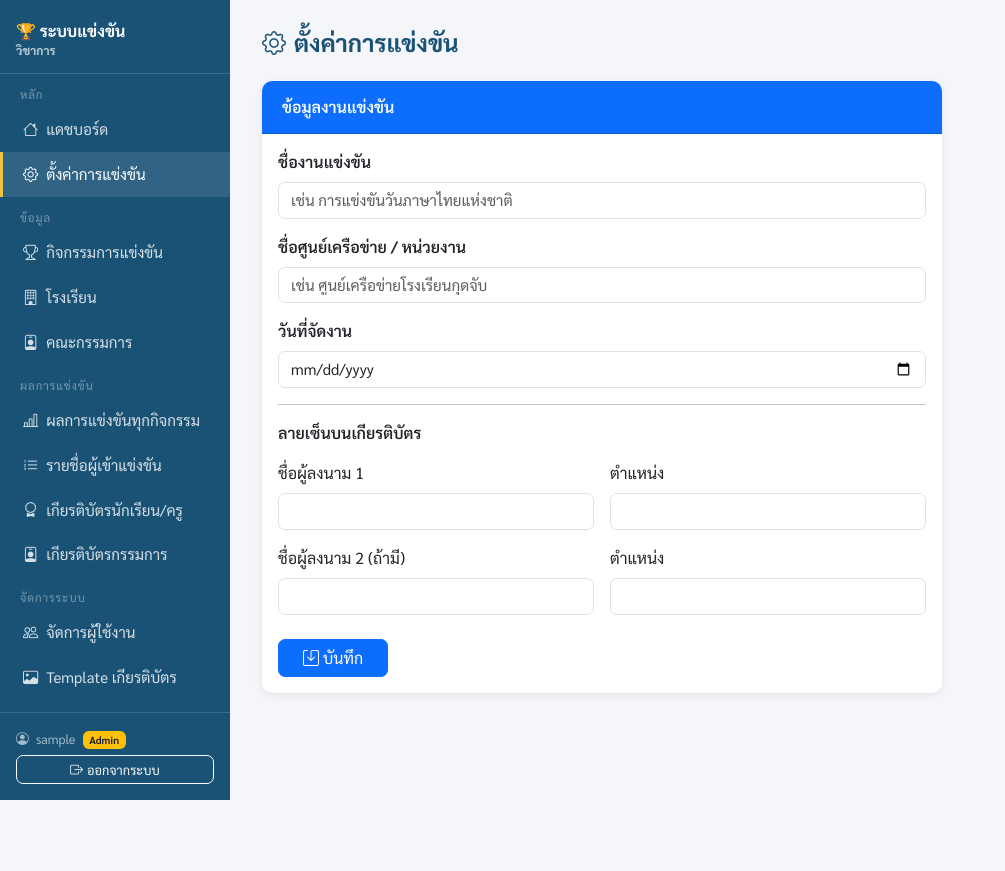
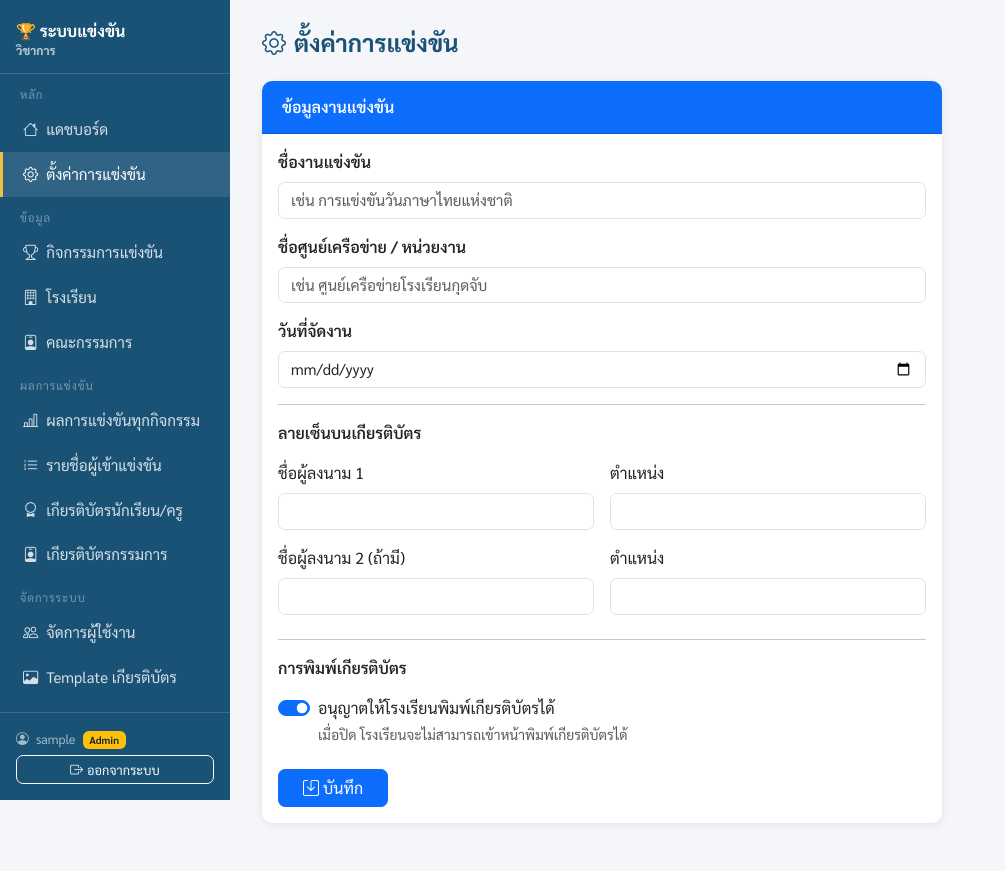
Before and after one commit to whnkkn5/whn_thai, a Flask app: page /settings in a window 1280 px wide. Shown: the whole page, without its empty margins (0-1005 px from the left). Before the commit the page ends 800 px from the top, so only its background shows below. Run offline with Flask 3, Linux system fonts and the light colour scheme; the visitor is signed in with stand-in values (Sample User, id 1); data that the repository does not hold is empty; some libraries are stand-ins or nearby versions.

Commit message:
Add admin toggle to enable/disable school certificate printing
Admin can now switch on/off school certificate access from Settings.
When disabled, school users see a locked button and are redirected
with a warning message if they navigate to the certificates page directly.

Co-Authored-By: Claude Sonnet 4.6 <noreply@anthropic.com>

```diff
--- a/app.py
+++ b/app.py
@@ -133,13 +133,14 @@ def init_db():
     db.commit()
 
     for key, val in [
-        ('competition_name', 'การแข่งขันวันภาษาไทยแห่งชาติ'),
-        ('network_name',     'ศูนย์เครือข่าย'),
-        ('competition_date', ''),
-        ('signer1_name',     ''),
-        ('signer1_position', ''),
-        ('signer2_name',     ''),
-        ('signer2_position', ''),
+        ('competition_name',       'การแข่งขันวันภาษาไทยแห่งชาติ'),
+        ('network_name',           'ศูนย์เครือข่าย'),
+        ('competition_date',       ''),
+        ('signer1_name',           ''),
+        ('signer1_position',       ''),
+        ('signer2_name',           ''),
+        ('signer2_position',       ''),
+        ('allow_school_print',     '1'),
     ]:
         db.execute(
             'INSERT INTO settings (key, value) VALUES (%s, %s) ON CONFLICT (key) DO NOTHING',
@@ -341,6 +342,8 @@ def school_home():
 
     events_joined       = len(parts_by_event)
     total_registrations = sum(len(v) for v in parts_by_event.values())
+    settings    = get_settings()
+    allow_print = settings.get('allow_school_print', '1') != '0'
     db.close()
     return render_template('school_home.html', school=school,
                            students=students, teachers=teachers,
@@ -348,7 +351,8 @@ def school_home():
                            parts_by_event=parts_by_event,
                            coaches_by_event=coaches_by_event,
                            events_joined=events_joined,
-                           total_registrations=total_registrations)
+                           total_registrations=total_registrations,
+                           allow_print=allow_print)
 
 # ── Admin: User Management ────────────────────────────────
 
@@ -431,6 +435,12 @@ def settings_page():
                 'INSERT INTO settings (key, value) VALUES (%s, %s) ON CONFLICT (key) DO UPDATE SET value = EXCLUDED.value',
                 [key, request.form.get(key, '')]
             )
+        # checkbox — ไม่ถูกส่งมาเมื่อ unchecked
+        allow_print = '1' if request.form.get('allow_school_print') else '0'
+        db.execute(
+            'INSERT INTO settings (key, value) VALUES (%s, %s) ON CONFLICT (key) DO UPDATE SET value = EXCLUDED.value',
+            ['allow_school_print', allow_print]
+        )
         db.commit()
         db.close()
         flash('บันทึกการตั้งค่าเรียบร้อยแล้ว', 'success')
@@ -1003,6 +1013,10 @@ def certificates():
     db = get_db()
     settings  = get_settings()
     is_school = session.get('role') == 'school'
+    if is_school and settings.get('allow_school_print', '1') == '0':
+        db.close()
+        flash('ขณะนี้ยังไม่เปิดให้พิมพ์เกียรติบัตร — กรุณาติดต่อ Admin', 'warning')
+        return redirect(url_for('school_home'))
     school_id = session.get('school_id') if is_school else request.args.get('school_id', type=int)
     event_id  = request.args.get('event_id', type=int)
     cert_type = request.args.get('type', 'all')
--- a/templates/school_home.html
+++ b/templates/school_home.html
@@ -14,9 +14,15 @@
     <h1 class="page-title mb-1"><i class="bi bi-building me-2"></i>{{ school.name }}</h1>
     <span class="text-muted">ยินดีต้อนรับ <strong>{{ session.username }}</strong></span>
   </div>
+  {% if allow_print %}
   <a href="{{ url_for('certificates') }}" class="btn btn-success btn-lg">
     <i class="bi bi-printer me-2"></i>พิมพ์เกียรติบัตร
   </a>
+  {% else %}
+  <button class="btn btn-secondary btn-lg" disabled title="Admin ยังไม่เปิดให้พิมพ์เกียรติบัตร">
+    <i class="bi bi-lock me-2"></i>พิมพ์เกียรติบัตร
+  </button>
+  {% endif %}
 </div>
 
 <!-- Stats -->
--- a/templates/settings.html
+++ b/templates/settings.html
@@ -44,6 +44,18 @@
           <input name="signer2_position" class="form-control" value="{{ s.signer2_position }}">
         </div>
       </div>
+      <hr>
+      <p class="fw-semibold mb-3">การพิมพ์เกียรติบัตร</p>
+      <div class="form-check form-switch mb-4">
+        <input class="form-check-input" type="checkbox" role="switch"
+               name="allow_school_print" id="allowPrint" value="1"
+               {{ 'checked' if s.allow_school_print != '0' }}>
+        <label class="form-check-label" for="allowPrint">
+          อนุญาตให้โรงเรียนพิมพ์เกียรติบัตรได้
+        </label>
+        <div class="form-text text-muted">เมื่อปิด โรงเรียนจะไม่สามารถเข้าหน้าพิมพ์เกียรติบัตรได้</div>
+      </div>
+
       <button class="btn btn-primary px-4"><i class="bi bi-save me-1"></i>บันทึก</button>
     </form>
   </div>
```
